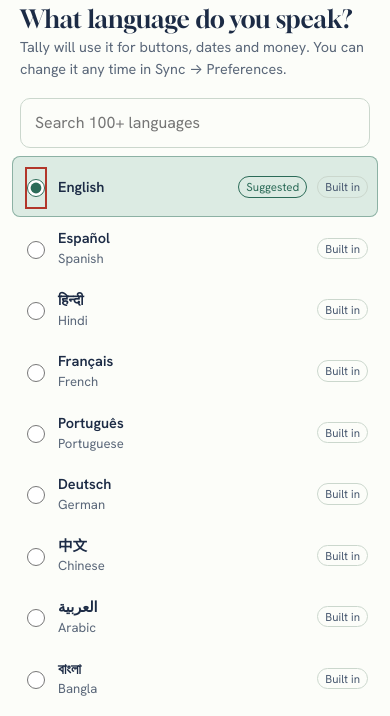
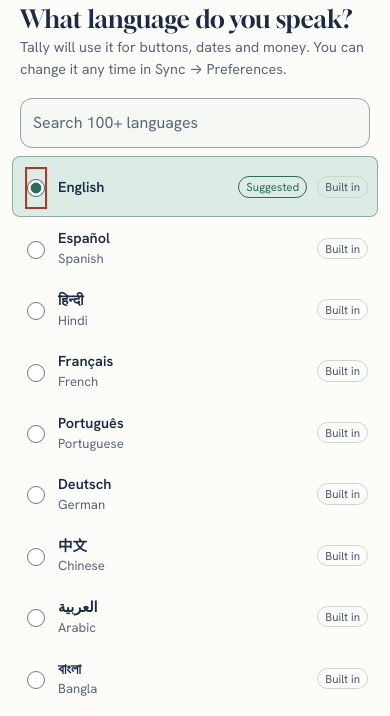
Before and after one commit to finpathdev/Tally, a website: page index.html in a window 390 px wide. Shown: the part 53-769 px from the top of the page. Drawn offline with Linux system fonts and the light colour scheme.

Commit message:
Improve text field styling and mobile readability

```diff
--- a/index.html
+++ b/index.html
@@ -519,10 +519,40 @@ Rules:
 
   .btn { border-radius: 10px; }
   .btn:disabled { cursor: default; }
-  input:not([type=checkbox]):not([type=radio]),
-  select, textarea {
-    border-radius: 10px;
+  .field { gap: 7px; }
+  .field-label { color: var(--ink); font-size: .875rem; font-weight: 650; }
+
+  /* Keep native pickers and compact inline controls usable. */
+  :is(input:not([type=checkbox], [type=radio], [type=file], [type=range], [type=color]), select, textarea):not(.composer input) {
+    min-width: 0;
+    min-height: 42px;
+    padding-inline: 12px;
+    border-radius: 12px;
+    background-color: color-mix(in srgb, var(--card-2) 36%, var(--card));
+    border-color: color-mix(in srgb, var(--ink-3) 46%, var(--line));
+  }
+  .search input:not(.composer input) { padding-inline-start: 34px; }
+  .inline-field :is(input, select):not(.composer input),
+  .scan-items input:not([type=checkbox]) { min-height: 36px; }
+  textarea { padding-block: 10px; resize: vertical; }
+  :is(input, textarea)::placeholder { color: var(--ink-3); opacity: 1; }
+
+  :is(input:not([type=checkbox], [type=radio], [type=file], [type=range], [type=color]), select, textarea):not(.composer input):focus {
     background-color: var(--card);
+    border-color: var(--seal);
+    outline: 2px solid var(--seal);
+    outline-offset: 1px;
+  }
+  .composer:focus-within {
+    outline: 2px solid var(--seal);
+    outline-offset: 2px;
+  }
+
+  @media (max-width: 760px) {
+    :is(input:not([type=checkbox], [type=radio], [type=file], [type=range], [type=color]), select, textarea) {
+      font-size: max(1rem, 16px);
+    }
+    .field :is(input, select, textarea):not(.composer input) { min-height: 44px; }
   }
   .table th { background: var(--card-2); }
   .table tbody tr:hover { background: color-mix(in srgb, var(--card-2) 45%, transparent); }
```
